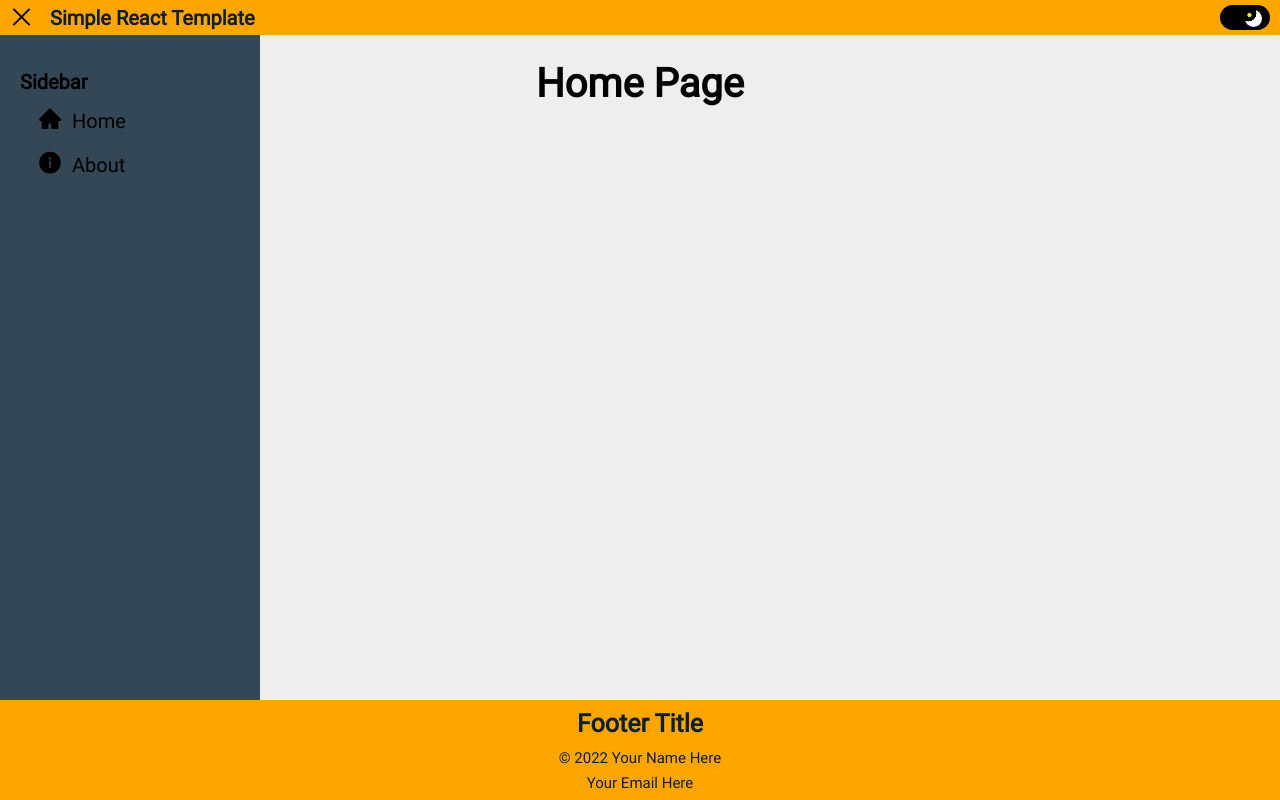
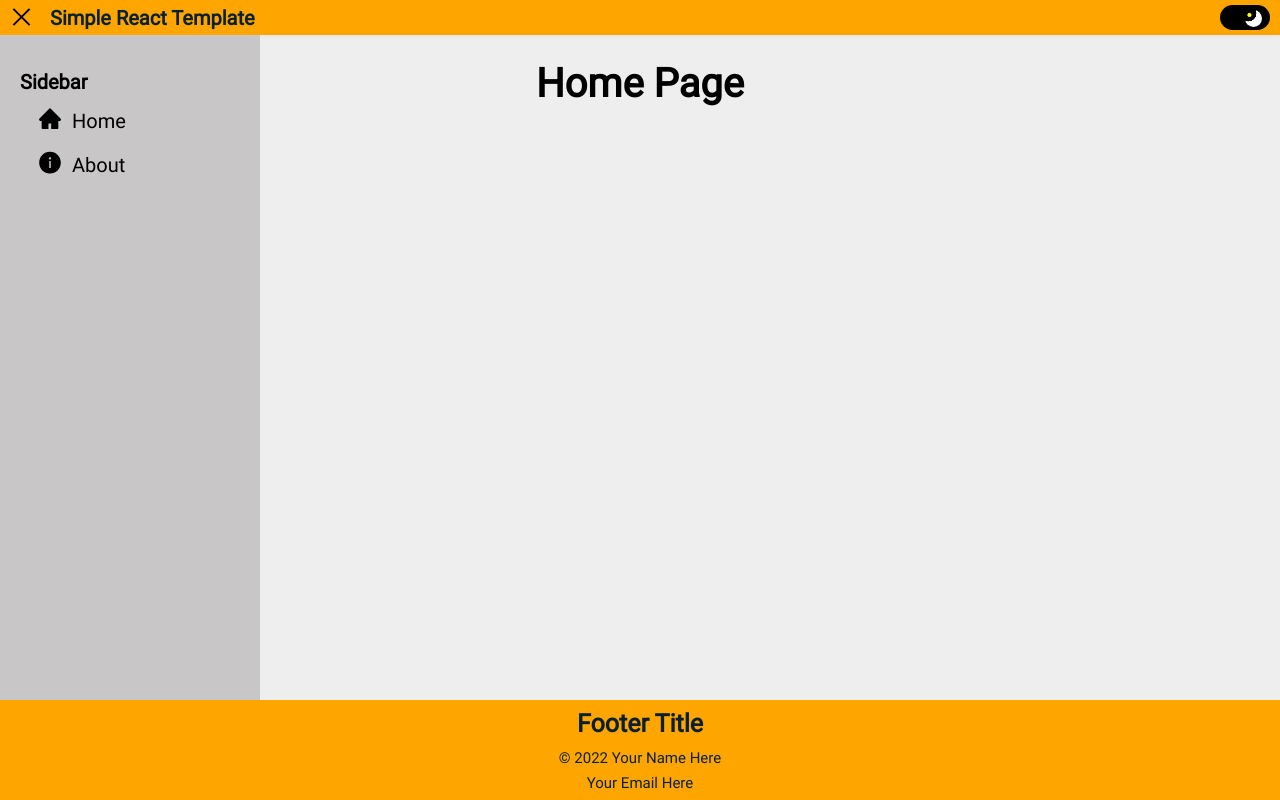
Before and after one commit to maxponmar/simple-react-template, a React (Create React App) app: page / in a window 1280 px wide. Built offline with nearby package versions, Linux system fonts and the light colour scheme.

Commit message:
Sidebar theme colors inverted

```diff
--- a/src/components/layout/themetoggler/ThemeToggler.js
+++ b/src/components/layout/themetoggler/ThemeToggler.js
@@ -4,12 +4,12 @@ import React, { useState, useEffect, useRef } from "react";
 const lightTheme = {
   "--color-text": "#000000",
   "--color-background": "#eeeeee",
-  "--color-sidebar": "#334756",
+  "--color-sidebar": "#c8c6c6",
 };
 const darkTheme = {
   "--color-text": "#ffffff",
   "--color-background": "#011627",
-  "--color-sidebar": "#c8c6c6",
+  "--color-sidebar": "#334756",
 };
 
 const ThemeToggler = () => {
```
